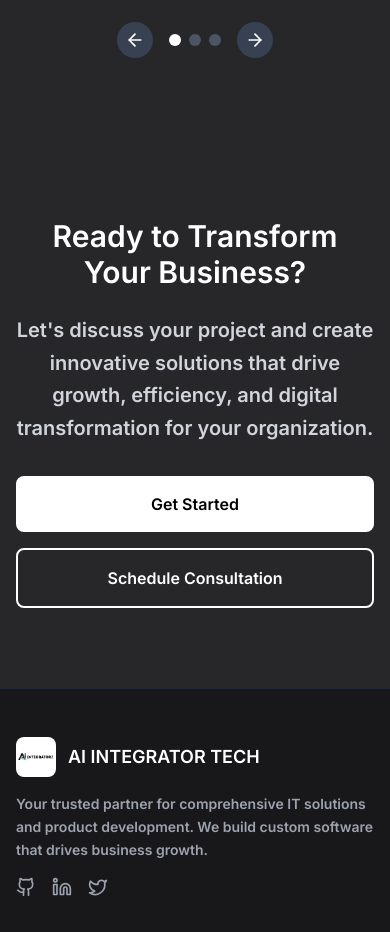
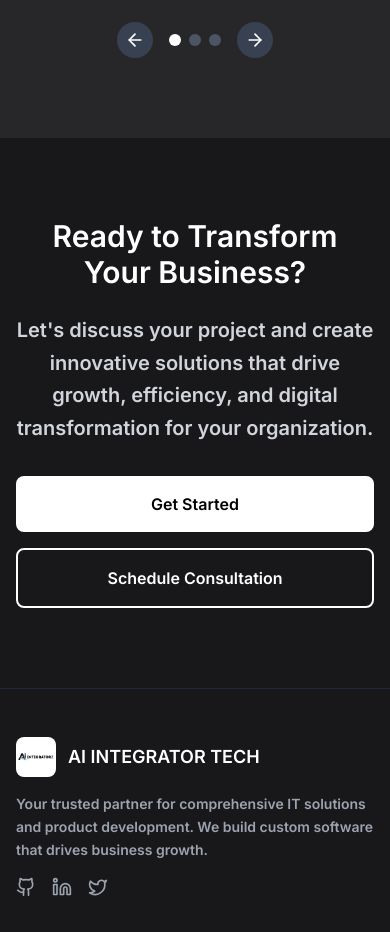
Before and after one commit to Nikitayadav4048/AIINTEGRATORTECH, a Next.js app: page / in a window 390 px wide. Shown: the part 3840-4772 px from the top of the page. Built offline with nearby package versions, Linux system fonts and the light colour scheme.

Commit message:
Update CTA background to match FAQ color on mobile

```diff
--- a/components/sections/cta.tsx
+++ b/components/sections/cta.tsx
@@ -7,7 +7,7 @@ export function CTA() {
   const router = useRouter()
 
   return (
-    <section className="py-20 bg-zinc-800">
+    <section className="py-20 bg-gray-900 md:bg-zinc-800">
       <div className="container mx-auto px-4 sm:px-6 lg:px-8">
         <motion.div
           initial={{ opacity: 0, y: 30 }}
```
